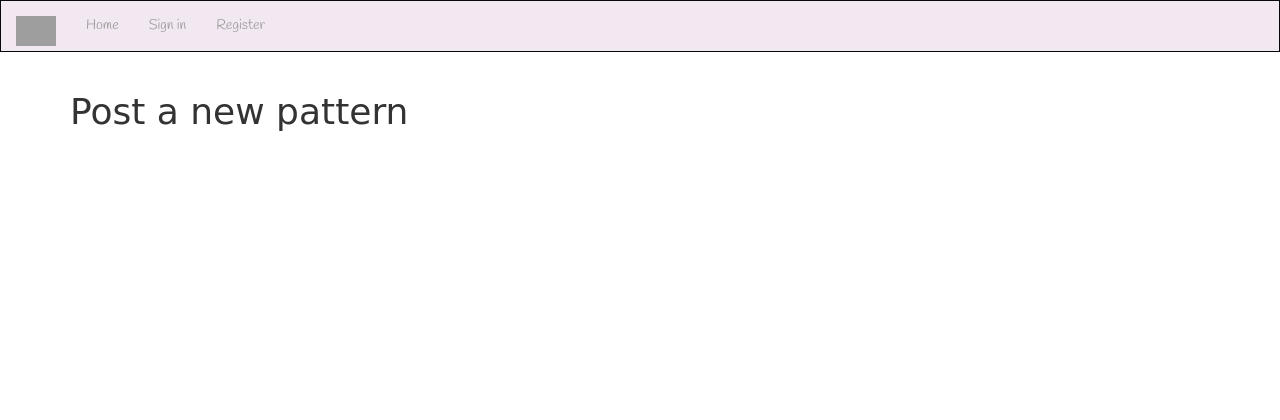
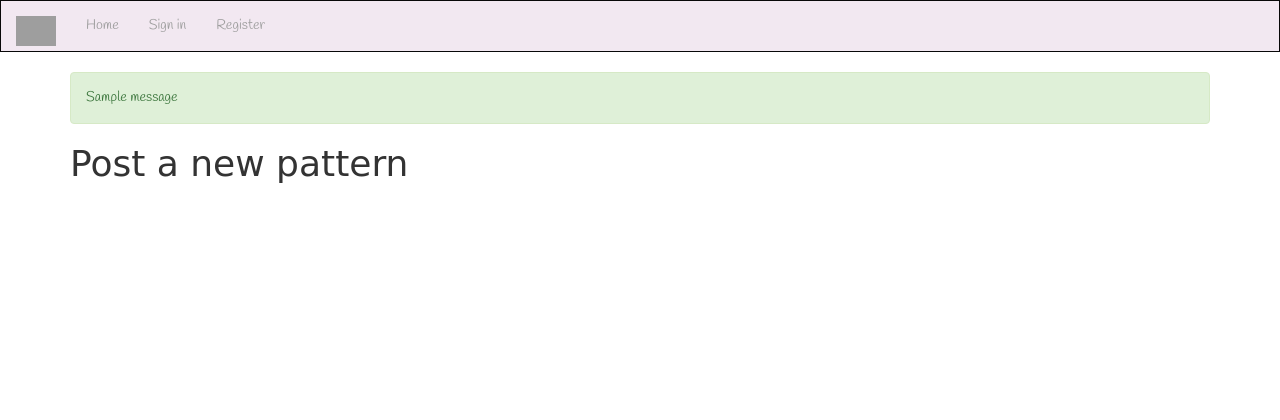
Before and after one commit to EmelieMarkkanen/make-it-sew, a Django app: template templates/post_pattern.html in a window 1280 px wide. Shown: the top 420 px of the page. Run offline with Django 3.2, Linux system fonts and the light colour scheme; the template is opened without the code that fills it, so the values that code supplies are empty; tables that the repository leaves empty hold one stand-in row (values such as "Sample post"); one stand-in notice (Sample message) is shown; some libraries are stand-ins or nearby versions; some web fonts are replaced; grey boxes are pictures that could not be loaded.

Commit message:
Update postpattern view to auto generate slug, update postpatternform to redirect and add message if submitted, add style to template

```diff
--- a/sewingapp/views.py
+++ b/sewingapp/views.py
@@ -2,6 +2,7 @@ from django.shortcuts import render, get_object_or_404, redirect
 from django.views import generic, View
 from django.core.paginator import Paginator
 from django.contrib import messages
+from django.urls import reverse_lazy
 from .models import PostPattern
 from .models import PostPattern as PP
 from django.views.generic import ListView
@@ -89,10 +90,9 @@ class PostPatternForm(View):
             pattern.author = request.user
             pattern.approved = False
             pattern.save()
-            messages.success(request, 'Your pattern has been submitted for approval.')
-            return redirect('pattern_detail', slug=pattern.slug)
+            messages.success(request, 'Your pattern is waiting approval.')
+            return redirect(reverse_lazy('post_pattern'))
         else:
-            messages.error(request, 'There was an error posting your pattern.')
             return render(request, self.template_name, {'form': form})
 
 
--- a/static/css/style.css
+++ b/static/css/style.css
@@ -148,7 +148,7 @@ justify-content: right;
 
 .post-pattern-form {
   position: relative;
-  height: 145vh;
+  height: 150vh;
 }
 .post-pattern-form button {
   position: absolute;
--- a/templates/post_pattern.html
+++ b/templates/post_pattern.html
@@ -5,6 +5,13 @@
 {% block content %}
 
 <div class="container post-pattern-form">
+    {% if messages %}
+    <div class="messages">
+        {% for message in messages %}
+            <p {% if message.tags %} class="{{ message.tags }} alert alert-success" role="alert" {% endif %}>{{ message }}</p>
+        {% endfor %}
+    </div>
+    {% endif %}
     <h1>Post a new pattern</h1>
     {% if user.is_authenticated %}
     <form method="post" enctype="multipart/form-data">
```
Also changed, not shown: sewingapp/models.py (+6 -2 lines).
